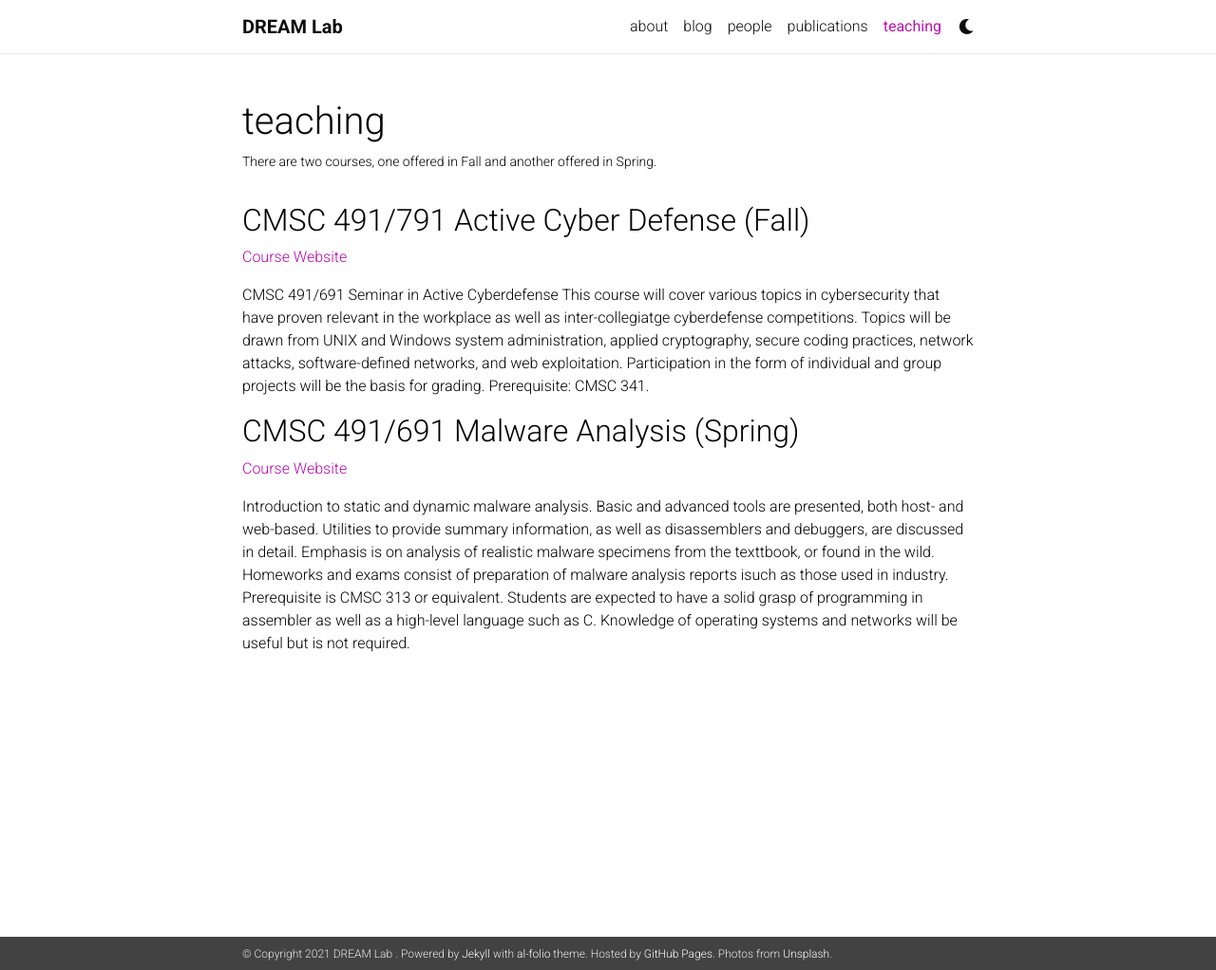
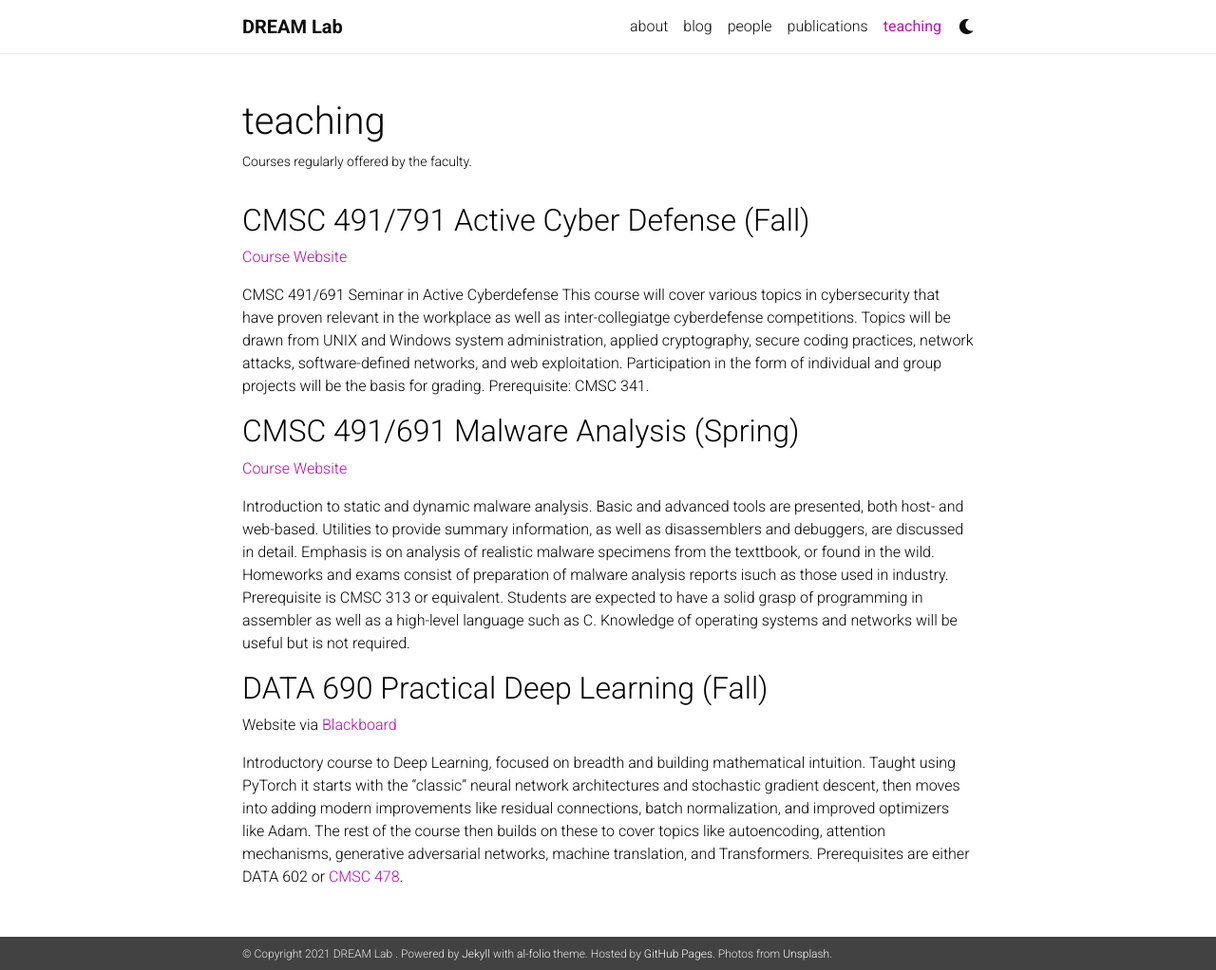
Before and after one commit to UMBC-DREAM-Lab/UMBC-DREAM-Lab.github.io, a Jekyll site: the page built from _pages/teaching.md, in a window 1280 px wide and 1022 px high. Shown: the whole window at 95% size. Built offline with Jekyll 4.4.1, drawn with Linux system fonts in a browser that asks for light colours; nearby versions of some CDN libraries; a style sheet for code colours, icons or effects is not loaded.

Commit message:
Update teaching.md

```diff
--- a/_pages/teaching.md
+++ b/_pages/teaching.md
@@ -2,7 +2,7 @@
 layout: page
 permalink: /teaching/
 title: teaching
-description: There are two courses, one offered in Fall and another offered in Spring.
+description: Courses regularly offered by the faculty.
 nav: true
 ---
 
@@ -19,3 +19,11 @@ CMSC 491/691 Seminar in Active Cyberdefense This course will cover various topic
 <br>
 
 Introduction to static and dynamic malware analysis. Basic and advanced tools are presented, both host- and web-based. Utilities to provide summary information, as well as disassemblers and debuggers, are discussed in detail. Emphasis is on analysis of realistic malware specimens from the texttbook, or found in the wild. Homeworks and exams consist of preparation of malware analysis reports isuch as those used in industry. Prerequisite is CMSC 313 or equivalent. Students are expected to have a solid grasp of programming in assembler as well as a high-level language such as C. Knowledge of operating systems and networks will be useful but is not required.
+
+
+## DATA 690 Practical Deep Learning (Fall)
+
+Website via [Blackboard](https://blackboard.umbc.edu/)
+<br>
+
+Introductory course to Deep Learning, focused on breadth and building mathematical intuition. Taught using PyTorch it starts with the “classic” neural network architectures and stochastic gradient descent, then moves into adding modern improvements like residual connections, batch normalization, and improved optimizers like Adam. The rest of the course then builds on these to cover topics like autoencoding, attention mechanisms, generative adversarial networks, machine translation, and Transformers. Prerequisites are either DATA 602 or [CMSC 478]( https://catalog.umbc.edu/preview_course_nopop.php?catoid=3&coid=5727).
```
